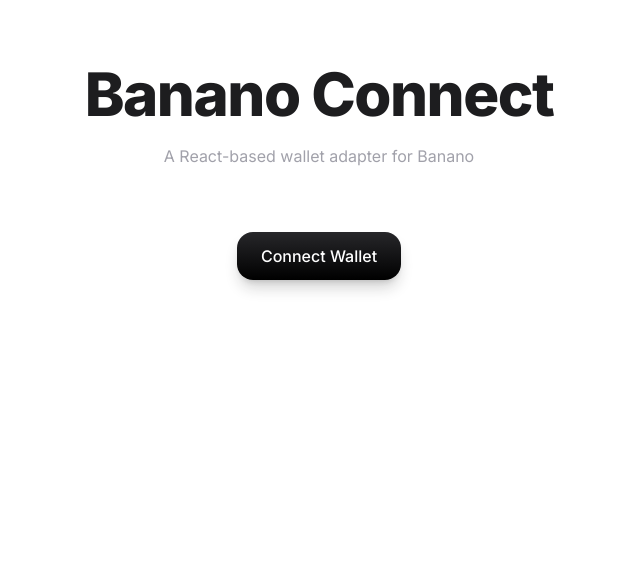
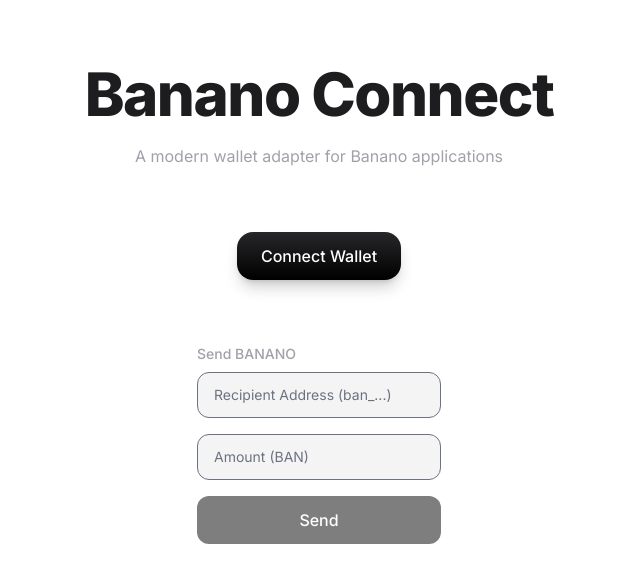
Before and after one commit to thekesslereffect/banano-wallet-adapter, a Next.js app: page / in a window 1280 px wide. Shown: the top 582 px of the page, without its empty margins (321-961 px from the left). Built offline with nearby package versions, Linux system fonts and the light colour scheme; what banani would draw is missing.

Commit message:
restructure
moved a bunch of shit around to be more user friendly

```diff
--- a/src/app/layout.tsx
+++ b/src/app/layout.tsx
@@ -1,6 +1,7 @@
 import type { Metadata } from "next";
 import { Geist, Figtree, Inter } from "next/font/google";
 import "./globals.css";
+import { Providers } from "@/providers/Providers";
 
 const geistSans = Geist({
   variable: "--font-sans",
@@ -30,9 +31,9 @@
   return (
     <html lang="en">
       <body
-        className={`${inter.variable} antialiased`}
+        className={inter.className}
       >
-        {children}
+        <Providers>{children}</Providers>
       </body>
     </html>
   );
--- a/src/app/page.tsx
+++ b/src/app/page.tsx
@@ -1,95 +1,14 @@
 'use client';
 
-import { useState } from 'react';
-import { BananoWalletProvider, BananoConnectButton, useWallet } from '../lib/banano-wallet-adapter';
-import { WalletDetails } from '../components/wallet-details';
-
-function SendBananoForm() {
-  const { isConnected, sendBanano } = useWallet();
-  const [recipient, setRecipient] = useState('');
-  const [amount, setAmount] = useState('');
-  const [status, setStatus] = useState('');
-
-  const handleSend = async (e: React.FormEvent) => {
-    e.preventDefault();
-    if (!recipient || !amount) return;
-
-    try {
-      setStatus('Sending...');
-      const hash = await sendBanano(recipient, amount);
-      setStatus(`Success! Hash: ${hash}`);
-      setRecipient('');
-      setAmount('');
-    } catch (error) {
-      if (error instanceof Error) {
-        setStatus(`Error: ${error.message}`);
-      } else {
-        setStatus('An unknown error occurred');
-      }
-    }
-  };
-
-  if (!isConnected) return null;
-
-  return (
-    <form onSubmit={handleSend} className="w-full max-w-sm">
-      <div className="space-y-5">
-        <div>
-          <label className="block text-sm font-medium mb-2 text-zinc-400">
-            Recipient Address
-          </label>
-          <input
-            type="text"
-            value={recipient}
-            onChange={(e) => setRecipient(e.target.value)}
-            className="w-full px-4 py-3 rounded-xl border-none bg-zinc-100"
-            placeholder="ban_..."
-          />
-        </div>
-        <div>
-          <label className="block text-sm font-medium mb-2 text-zinc-400">
-            Amount (BAN)
-          </label>
-          <input
-            type="number"
-            value={amount}
-            onChange={(e) => setAmount(e.target.value)}
-            className="w-full px-4 py-3 rounded-xl border-none bg-zinc-100"
-            placeholder="0.00"
-            step="0.01"
-          />
-        </div>
-        <button type="submit" className="w-full bg-black rounded-xl text-white font-medium px-7 py-3">
-          Send BANANO
-        </button>
-        {status && (
-          <p className="text-sm text-zinc-400 mt-4 break-all">{status}</p>
-        )}
-      </div>
-    </form>
-  );
-}
-
-function WalletInfo() {
-  const { address, balance, isConnected } = useWallet();
-
-  if (!isConnected) return null;
-
-  return (
-    <div className="w-full max-w-sm space-y-6">
-      <div>
-        <h3 className="text-sm font-medium text-zinc-400 mb-2">Balance</h3>
-        <p className="text-5xl font-bold tracking-tight">
-          {balance} <span className="text-primary">BAN</span>
-        </p>
-      </div>
-    </div>
-  );
-}
+import { BananoWalletProvider } from '@/lib/banano-wallet-adapter';
+import { BananoConnectButton } from '@/components/BananoConnectButton';
+import { WalletDetails } from '@/components/examples/details';
+import { SendBananoForm } from '@/components/examples/send';
+import { WalletInfo } from '@/components/examples/info';
 
 export default function Home() {
   return (
-    <BananoWalletProvider>
+
       <main className="min-h-screen px-6 py-16 sm:px-8 lg:px-10">
         <div className="mx-auto">
           <div className="text-center mb-16">
@@ -97,7 +16,7 @@
               Banano Connect
             </h1>
             <p className="text-md text-zinc-400">
-              A React-based wallet adapter for Banano
+              A modern wallet adapter for Banano applications
             </p>
           </div>
           <div className="flex flex-col items-center space-y-16">
@@ -110,6 +29,6 @@
           </div>
         </div>
       </main>
-    </BananoWalletProvider>
+
   );
 }
--- a/src/components/wallet-details.tsx
+++ b/src/components/examples/details.tsx
@@ -1,7 +1,7 @@
 'use client';
 
 import { useEffect, useState } from 'react';
-import { useWallet } from '../lib/banano-wallet-adapter';
+import { useWallet } from '@/lib/banano-wallet-adapter';
 import QRCode from 'qrcode';
 
 interface Transaction {
--- /dev/null
+++ b/src/components/examples/info.tsx
@@ -0,0 +1,21 @@
+'use client';
+
+import React from 'react';
+import { useWallet } from '@/lib/banano-wallet-adapter';
+
+export function WalletInfo() {
+  const { balance, isConnected } = useWallet();
+
+  if (!isConnected) return null;
+
+  return (
+    <div className="w-full max-w-sm space-y-6">
+      <div>
+        <h3 className="text-sm font-medium text-zinc-400 mb-2">Balance</h3>
+        <p className="text-5xl font-bold tracking-tight">
+          {balance || '0.00'} <span className="text-primary">BAN</span>
+        </p>
+      </div>
+    </div>
+  );
+}
--- /dev/null
+++ b/src/components/examples/send.tsx
@@ -0,0 +1,95 @@
+'use client';
+
+import React, { useState } from 'react';
+import { useWallet } from '@/lib/banano-wallet-adapter';
+
+export function SendBananoForm() {
+  const { sendBanano } = useWallet();
+  const [toAddress, setToAddress] = useState('');
+  const [amount, setAmount] = useState('');
+  const [error, setError] = useState<string | null>(null);
+  const [success, setSuccess] = useState<string | null>(null);
+  const [isLoading, setIsLoading] = useState(false);
+
+  const handleSubmit = async (e: React.FormEvent) => {
+    e.preventDefault();
+    setError(null);
+    setSuccess(null);
+    setIsLoading(true);
+
+    try {
+      // Validate address format
+      if (!toAddress.startsWith('ban_') || toAddress.length < 64) {
+        throw new Error('Invalid address format. Address must start with "ban_" and be at least 64 characters');
+      }
+
+      // Validate amount
+      const numAmount = Number(amount);
+      if (isNaN(numAmount) || numAmount <= 0) {
+        throw new Error('Invalid amount. Please enter a positive number');
+      }
+
+      // Send transaction with proper types
+      const hash = await sendBanano(toAddress as `ban_${string}`, `${numAmount}`);
+      setSuccess(`Transaction sent! Hash: ${hash}`);
+      setToAddress('');
+      setAmount('');
+    } catch (err) {
+      setError(err instanceof Error ? err.message : 'Failed to send BANANO');
+    } finally {
+      setIsLoading(false);
+    }
+  };
+
+  return (
+    <div className="w-full max-w-sm space-y-6">
+      <div>
+        <h3 className="text-sm font-medium text-zinc-400 mb-2">Send BANANO</h3>
+        <form onSubmit={handleSubmit} className="space-y-4">
+          <div>
+            <input
+              type="text"
+              placeholder="Recipient Address (ban_...)"
+              value={toAddress}
+              onChange={(e) => setToAddress(e.target.value)}
+              className="w-full px-4 py-3 rounded-xl bg-zinc-100 text-sm"
+              disabled={isLoading}
+            />
+          </div>
+          <div>
+            <input
+              type="number"
+              step="0.01"
+              min="0"
+              placeholder="Amount (BAN)"
+              value={amount}
+              onChange={(e) => setAmount(e.target.value)}
+              className="w-full px-4 py-3 rounded-xl bg-zinc-100 text-sm"
+              disabled={isLoading}
+            />
+          </div>
+          <button
+            type="submit"
+            disabled={isLoading || !toAddress || !amount}
+            className="w-full bg-black text-white font-medium px-4 py-3 rounded-xl
+              hover:bg-zinc-800 transition-colors disabled:opacity-50 disabled:cursor-not-allowed"
+          >
+            {isLoading ? 'Sending...' : 'Send'}
+          </button>
+        </form>
+      </div>
+
+      {error && (
+        <div className="text-sm text-red-500 bg-red-50 px-4 py-3 rounded-xl">
+          {error}
+        </div>
+      )}
+
+      {success && (
+        <div className="text-sm text-green-500 bg-green-50 px-4 py-3 rounded-xl">
+          {success}
+        </div>
+      )}
+    </div>
+  );
+}
--- a/src/lib/banano-wallet-adapter/index.ts
+++ b/src/lib/banano-wallet-adapter/index.ts
@@ -1,2 +1 @@
 export { BananoWalletProvider, useWallet } from './context';
-export { BananoConnectButton } from './connect-button';
--- /dev/null
+++ b/src/providers/Providers.tsx
@@ -0,0 +1,7 @@
+'use client';
+
+import { BananoWalletProvider } from "@/lib/banano-wallet-adapter";
+
+export function Providers({ children }: { children: React.ReactNode }) {
+  return <BananoWalletProvider>{children}</BananoWalletProvider>;
+}
```
Also changed, not shown: src/components/BananoConnectButton.tsx (renamed from src/lib/banano-wallet-adapter/connect-button.tsx, +5 -3 lines), 1 other file (tests, documents, lock files or other folders).
